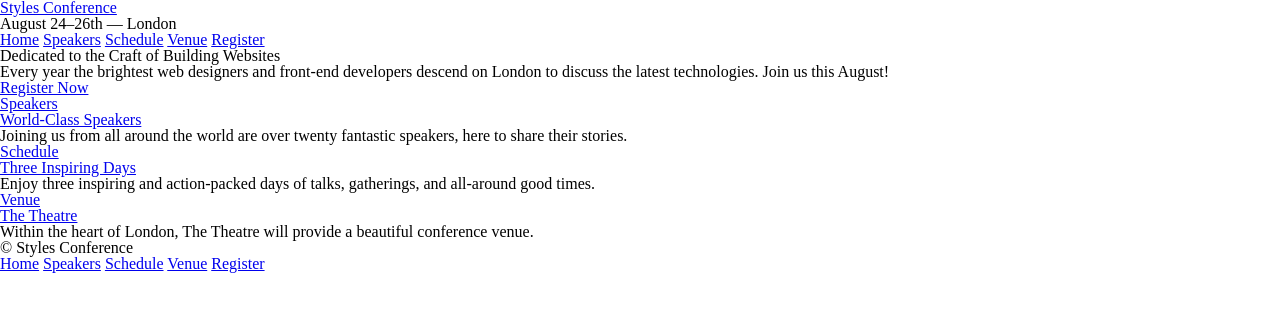
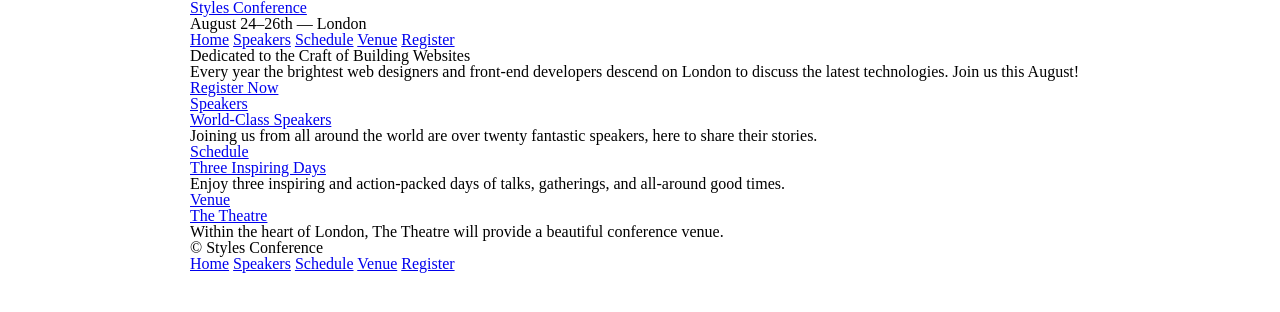
Before and after one commit to marshall159/responsiveSite, a plain HTML site: page index.html in a window 1280 px wide. Drawn offline with Linux system fonts and the light colour scheme.

Commit message:
add container class to center content on headers footers and sections on all pages

```diff
--- a/assets/stylesheets/main.css
+++ b/assets/stylesheets/main.css
@@ -60,3 +60,10 @@ table {
      -moz-box-sizing: border-box;
           box-sizing: border-box;
 }
+
+.container {
+	margin: 0 auto;
+	padding-left: 30px;
+	padding-right: 30px;
+	width: 960px;
+}
--- a/index.html
+++ b/index.html
@@ -8,7 +8,7 @@
 <body>
     <!-- Header -->
 
-    <header>
+    <header class="container">
         <h1><a href="index.html">Styles Conference</a></h1>
         <h3>August 24&ndash;26th &mdash; London</h3>
 
@@ -23,7 +23,7 @@
 
     <!-- Hero -->
 
-    <section>
+    <section class="container">
         <h2>Dedicated to the Craft of Building Websites</h2>
 
         <p>Every year the brightest web designers and front-end developers descend on
@@ -34,7 +34,7 @@
 
     <!-- Teasers -->
 
-    <section>
+    <section class="container">
         <section>
             <a href="speakers.html">
                 <h5>Speakers</h5>
@@ -67,7 +67,7 @@
 
     <!-- Footer -->
 
-    <footer>
+    <footer class="container">
         <small>&copy; Styles Conference</small>
         <nav>
             <a href="index.html">Home</a>
```
Also changed, not shown: register.html (+2 -2 lines), schedule.html (+2 -2 lines), speakers.html (+2 -2 lines), venue.html (+2 -2 lines).
